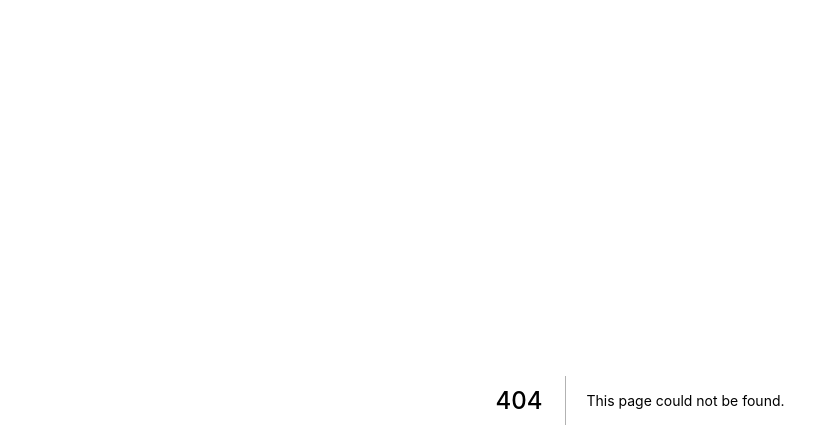
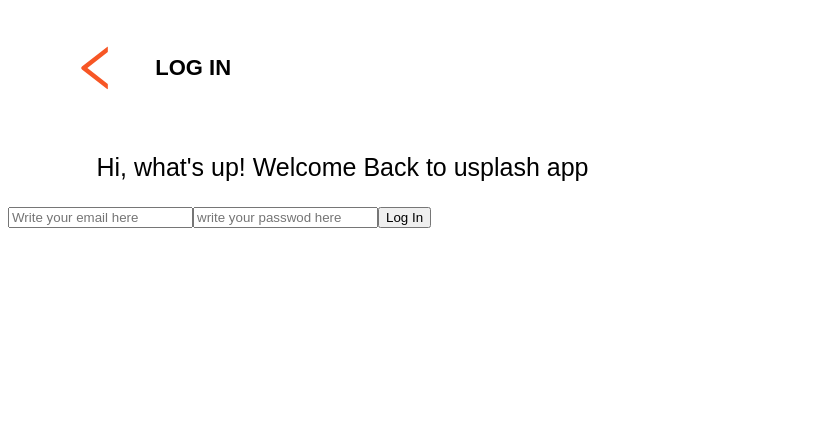
Before and after one commit to Fredvel123/my_unsplash, a Next.js app in the folder frontend/: page /login in a window 1280 px wide. Before the commit this address had no page. Shown: the top 448 px of the page, without its empty margins (0-839 px from the left). Built offline with nearby package versions, Linux system fonts and the light colour scheme.

Commit message:
Log in page was created

```diff
--- a/frontend/src/config/endpoints/index.urls.js
+++ b/frontend/src/config/endpoints/index.urls.js
@@ -2,5 +2,6 @@
 
 export default {
     discover: `${main}/images/discover`,
-    search: `${main}/images/query`
+    search: `${main}/images/query`,
+    signup: `${main}/auth/signup`
 }
--- a/frontend/src/pages/index.jsx
+++ b/frontend/src/pages/index.jsx
@@ -14,6 +14,7 @@
 
       <a href="search">Search images</a>
       <a href="signup">create an account here</a>
+      <a href="login">You already have an account?</a>
       {/* <Discover />    */}
 
       {/* <Header /> */}
--- /dev/null
+++ b/frontend/src/pages/login/Inputs.jsx
@@ -0,0 +1,13 @@
+export default function Inputs({text, type, state, setState}) {
+    const handlerChange = e => {
+        setState(e.target.value);
+    }
+    return (
+        <>
+            <input
+                type={type}
+                placeholder={text}
+                onChange={handlerChange} />
+        </>
+    )
+}
--- /dev/null
+++ b/frontend/src/pages/login/index.jsx
@@ -0,0 +1,36 @@
+import { useState } from "react";
+import Head from "next/head";
+import { Header, IconBack } from "../../styles/login";
+import Inputs from "./Inputs";
+
+
+export default function LogIn() {
+    const [email, setEmail] = useState('');
+    const [password, setPassword] = useState('');
+    const handlerSubmit = e => {
+        e.preventDefault();
+        console.log(email);
+        console.log(password);
+    }
+    return (
+        <>
+            <Head>
+                <title>Log In</title>
+            </Head>
+            <Header>
+                <div className="head">
+                    <a href="/">
+                        <IconBack />
+                    </a>
+                    <h2>LOG IN</h2>
+                </div>
+                <h3>Hi, what's up! Welcome Back to usplash app</h3>
+            </Header>
+            <form onSubmit={handlerSubmit}>
+                <Inputs type='email' text='Write your email here' state={email} setState={setEmail} />
+                <Inputs type='password' text='write your passwod here' state={password} setState={setPassword} />
+                <button>Log In</button>
+            </form>
+        </>
+    )
+}
--- a/frontend/src/pages/signup/regex.js
+++ b/frontend/src/pages/signup/regex.js
@@ -2,7 +2,7 @@
     user: /^[a-zA-Z0-9_.]{4,16}$/, // Letras, numeros, guion y guion_bajo
     link:  /^(ftp|http|https):\/\/[^ "]+$/, // para validar links
     name: /^[a-zA-ZÀ-ÿ\s]{1,40}$/, // Letras y espacios, pueden llevar acentos.
-    password: /^.{4,20}$/, // 4 a 12 digitos.
+    password: /^.{5,20}$/, // 4 a 12 digitos.
     email: /^[a-zA-Z0-9_.+-]+@[a-zA-Z0-9-]+\.[a-zA-Z0-9-.]+$/,
     phone: /^\d{7,14}$/ // 7 a 14 numeros.
 }
--- /dev/null
+++ b/frontend/src/styles/login/index.jsx
@@ -0,0 +1,71 @@
+import styled from "styled-components";
+import colors from '../tools/colors.json';
+import fonts from '../tools/fonts.json';
+// icons
+import { LeftOutlined } from '@ant-design/icons';
+
+export const Header = styled.header`
+    .head {
+        display: flex;
+        height: 15vh;
+        align-items: center;
+        margin: 0 5%;
+        h2 {
+            font-size: 22px;
+            font-family: ${fonts.titles};
+            margin-left: 3%;
+        }
+    }
+    h3 {
+        font-family: ${fonts.letters2};
+        font-weight: 50;
+        font-size: 25px;
+        margin-left: 7%;
+    }
+    @media screen and (max-width: 850px) {
+        .head {
+            h2 {
+                font-size: 20px;
+            }
+        }
+    }
+    @media screen and (max-width: 650px) {
+        .head {
+            display: flex;
+            height: 20vh;
+            flex-direction: column;
+            justify-content: center;
+            align-items: flex-start;
+            margin: 0 5%;
+            h2 {
+                font-size: 22px;
+                margin-top: 3vh;
+                font-family: ${fonts.titles};
+                margin-left: 0%;
+            }
+        }
+        h3 {
+            margin-top: 2vh;
+            margin:2vh  5%;
+            font-size: 16px;
+        }
+    }
+`
+
+
+export const IconBack = styled(LeftOutlined)`
+    color: ${colors.orange};
+    font-size: 50px;
+    font-weight: 300;
+    &:hover {
+        transition: .4s ease-in-out;
+        color: #fd8662;
+    }
+    @media screen and (max-width: 850px) {
+        font-size: 40px;
+    }
+    @media screen and (max-width: 650px) {
+        font-size: 40px;
+        margin-left: 0%;
+    }
+`
--- a/frontend/src/styles/signup/form.jsx
+++ b/frontend/src/styles/signup/form.jsx
@@ -36,14 +36,15 @@
     margin: 1vh 0;
     padding: 2vh 2%;
     outline: none;
-    /* border: 2px solid white; */
+    border: 2.5px solid white;
     &:hover {
+        border: 2.5px solid lightblue;
         background: lightblue;
     }
     &:focus {
         outline: none;
         /* color: white; */
         background-color: #e8e8e8;
-        border: 2px solid ${({state}) => state.isValid || state.isValid === null ? 'green': 'red'};
+        border: 2.5px solid ${({state}) => state.isValid || state.isValid === null ? 'green': 'red'};
     }
 `
```
Also changed, not shown: frontend/src/pages/signup/Inputs.jsx (+5 -2 lines), frontend/src/pages/signup/index.jsx (+29 -6 lines).
